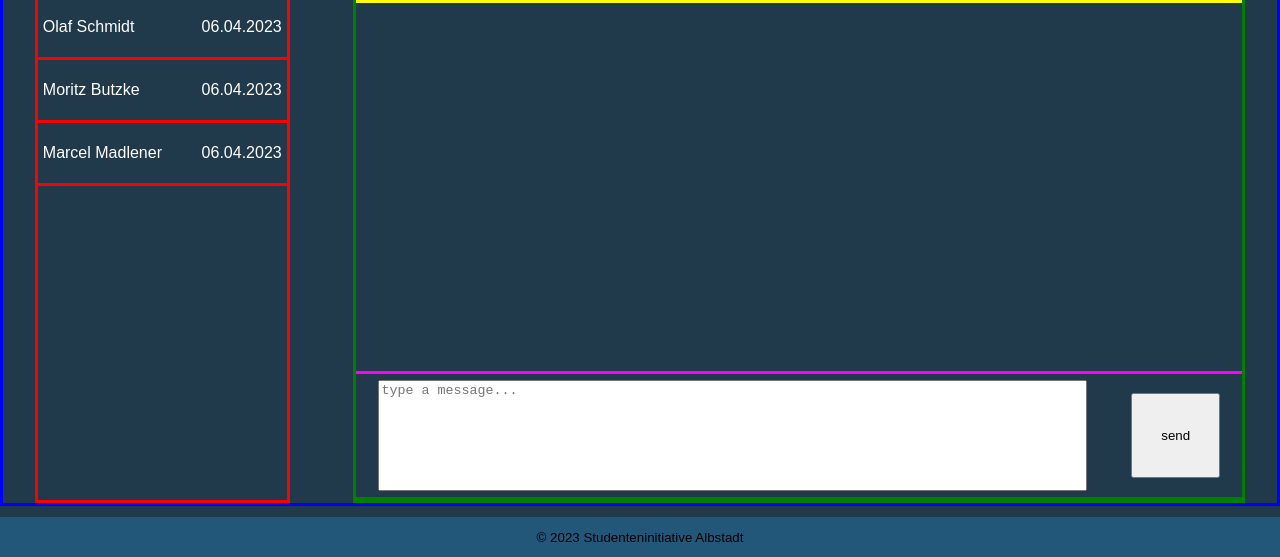
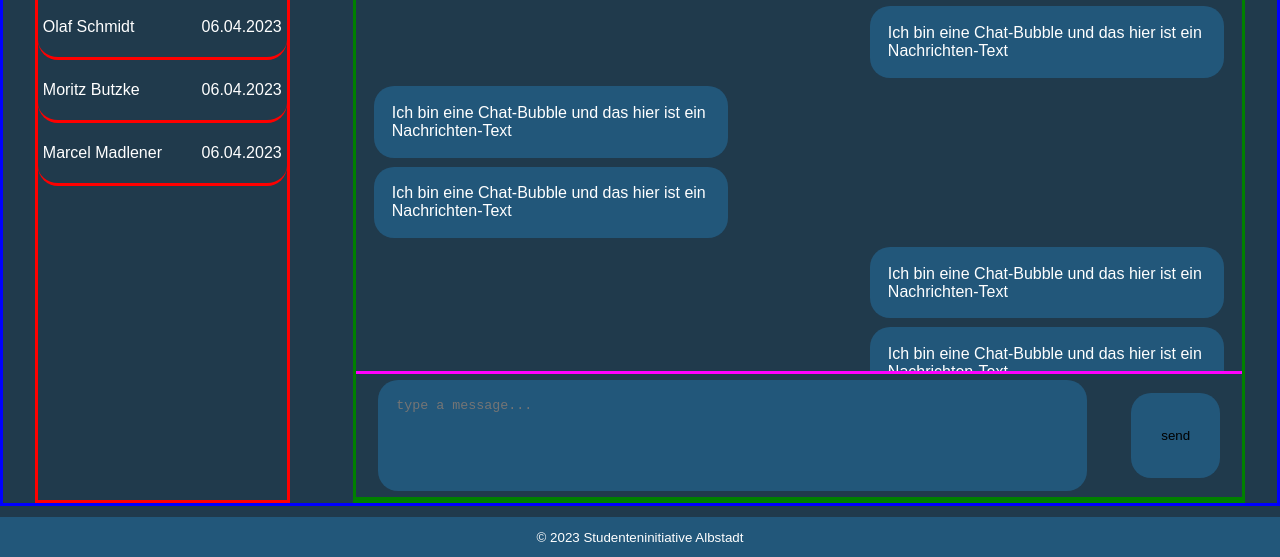
Before and after one commit to bu7z/SicherInAlbstadt, a plain HTML site: page chat_page.html in a window 1280 px wide. Shown: the part 243-800 px from the top of the page. Drawn offline with Linux system fonts and the light colour scheme.

Commit message:
chat bubbles gebaut. actually richtig gut geworden...damn

```diff
--- a/chat_page.css
+++ b/chat_page.css
@@ -17,6 +17,7 @@ body {
   margin: 0px;
   background-color: #203A4C;
   font-family: sans-serif;
+  color: white;
 }
 
 header {
@@ -34,10 +35,9 @@ header {
   height: 100%;
   background-color: #22577A;
   margin-left: 1%;
-  border-radius: 20%;
+  border-radius: 20px;
   transition: 0.3s;
   text-align: center;
-  color: white;
 }
 
 .header_nav:hover {
@@ -115,7 +115,6 @@ main {
   height: 100%;
   border: solid;
   border-color: red;
-  color: white;
 }
 
 #chat_list_header {
@@ -127,6 +126,7 @@ main {
   width: 100%;
   height: 10%;
   border-bottom: solid;
+  border-radius: 20px;
   border-color: red;
   display: flex;
   justify-content: space-between;
@@ -157,7 +157,6 @@ main {
   display: flex;
   justify-content: space-around;
   align-items: center;
-  color: white;
 }
 
 #chat_header_name {
@@ -176,11 +175,37 @@ main {
   height: 60%;
   border-bottom: solid;
   border-color: magenta;
+  overflow-y: scroll;
 }
 
-#chat_bubble {
-  border: solid;
-  border-color: yellow;
+.chat_bubble {
+  /*border: solid;
+  border-color: yellow;*/
+  width: 100%;
+}
+
+#chat_bubble_sent div {
+  width: 40%;
+  margin-left: auto;
+  margin-right: 2%;
+  margin-top: 1%;
+  margin-bottom: 1%;
+
+  background-color: #22577A;
+  border-radius: 20px;
+  padding: 2%;
+}
+
+#chat_bubble_received div {
+  width: 40%;
+  margin-right: auto;
+  margin-left: 2%;
+  margin-top: 1%;
+  margin-bottom: 1%;
+
+  background-color: #22577A;
+  border-radius: 20px;
+  padding: 2%;
 }
 
 #chat_input {
@@ -196,12 +221,25 @@ main {
 #chat_input_field {
   width: 80%;
   height: 90%;
+  padding: 2%;
   resize: none;
+  border: none;
+  border-radius: 20px;
+  outline: none;
+  color: white;
+  background-color: #22577A;
 }
 
 #chat_input_button {
   width: 10%;
   height: 70%;
+  border: none;
+  border-radius: 20px;
+  background-color: #22577A;
+}
+
+#chat_input_button:hover {
+  background-color: #38A3A5;
 }
 
 footer {
--- a/chat_page.html
+++ b/chat_page.html
@@ -43,7 +43,18 @@
 					<div id="chat_header_last_seen">last seen: yesterday</div>
 				</div>
 				<div id="chat_main">
-					<div id="chat_bubble"></div>
+					<div id="chat_bubble_sent" class="chat_bubble"><div>Ich bin eine Chat-Bubble und das hier ist ein Nachrichten-Text</div></div>
+					<div id="chat_bubble_received" class="chat_bubble"><div>Ich bin eine Chat-Bubble und das hier ist ein Nachrichten-Text</div></div>
+					<div id="chat_bubble_received" class="chat_bubble"><div>Ich bin eine Chat-Bubble und das hier ist ein Nachrichten-Text</div></div>
+					<div id="chat_bubble_sent" class="chat_bubble"><div>Ich bin eine Chat-Bubble und das hier ist ein Nachrichten-Text</div></div>
+					<div id="chat_bubble_sent" class="chat_bubble"><div>Ich bin eine Chat-Bubble und das hier ist ein Nachrichten-Text</div></div>
+					<div id="chat_bubble_received" class="chat_bubble"><div>Ich bin eine Chat-Bubble und das hier ist ein Nachrichten-Text</div></div>
+					<div id="chat_bubble_received" class="chat_bubble"><div>Ich bin eine Chat-Bubble und das hier ist ein Nachrichten-Text</div></div>
+					<div id="chat_bubble_received" class="chat_bubble"><div>Ich bin eine Chat-Bubble und das hier ist ein Nachrichten-Text</div></div>
+					<div id="chat_bubble_sent" class="chat_bubble"><div>Ich bin eine Chat-Bubble und das hier ist ein Nachrichten-Text</div></div>
+					<div id="chat_bubble_sent" class="chat_bubble"><div>Ich bin eine Chat-Bubble und das hier ist ein Nachrichten-Text</div></div>
+					<div id="chat_bubble_received" class="chat_bubble"><div>Ich bin eine Chat-Bubble und das hier ist ein Nachrichten-Text</div></div>
+					<div id="chat_bubble_sent" class="chat_bubble"><div>Der scheiß hier ist actually richtig gut geworden ey fuck me silly!</div></div>
 				</div>
 				<div id="chat_input">
 					<textarea id="chat_input_field" placeholder="type a message..."></textarea>
```
